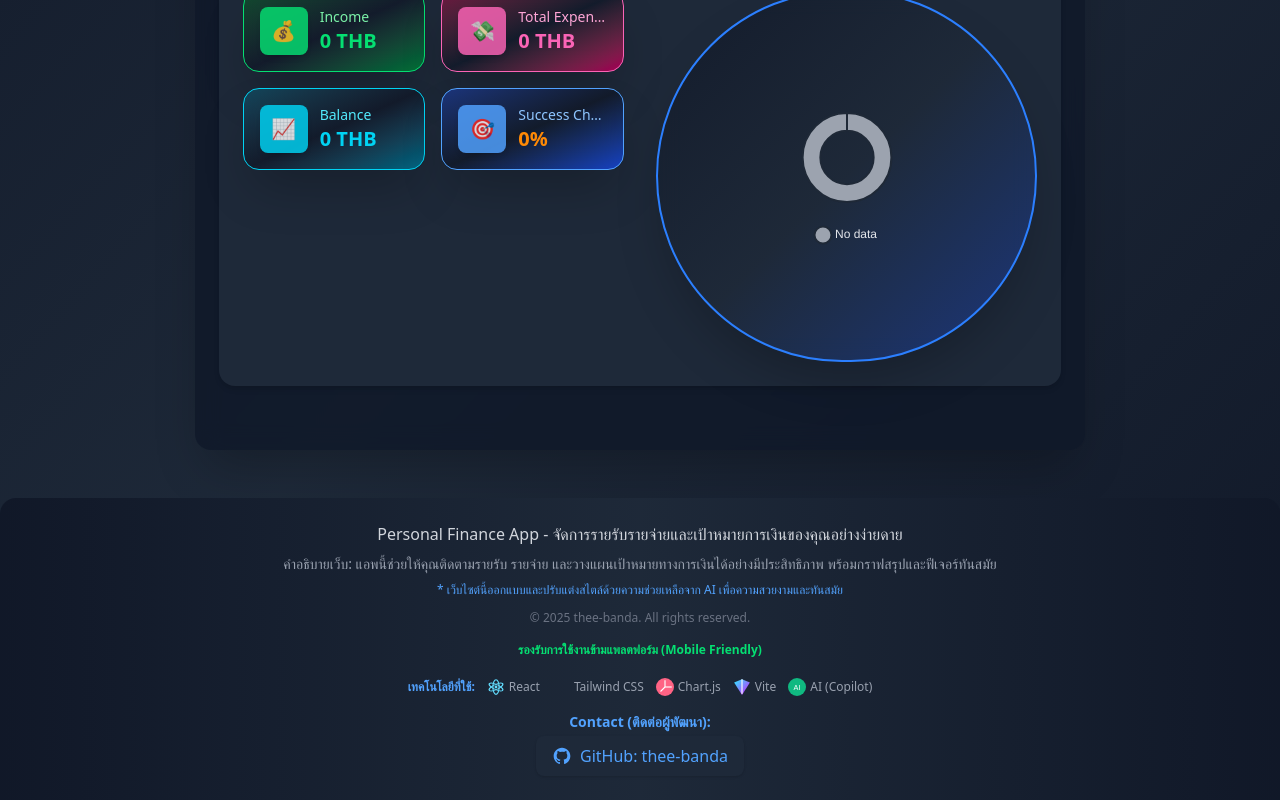
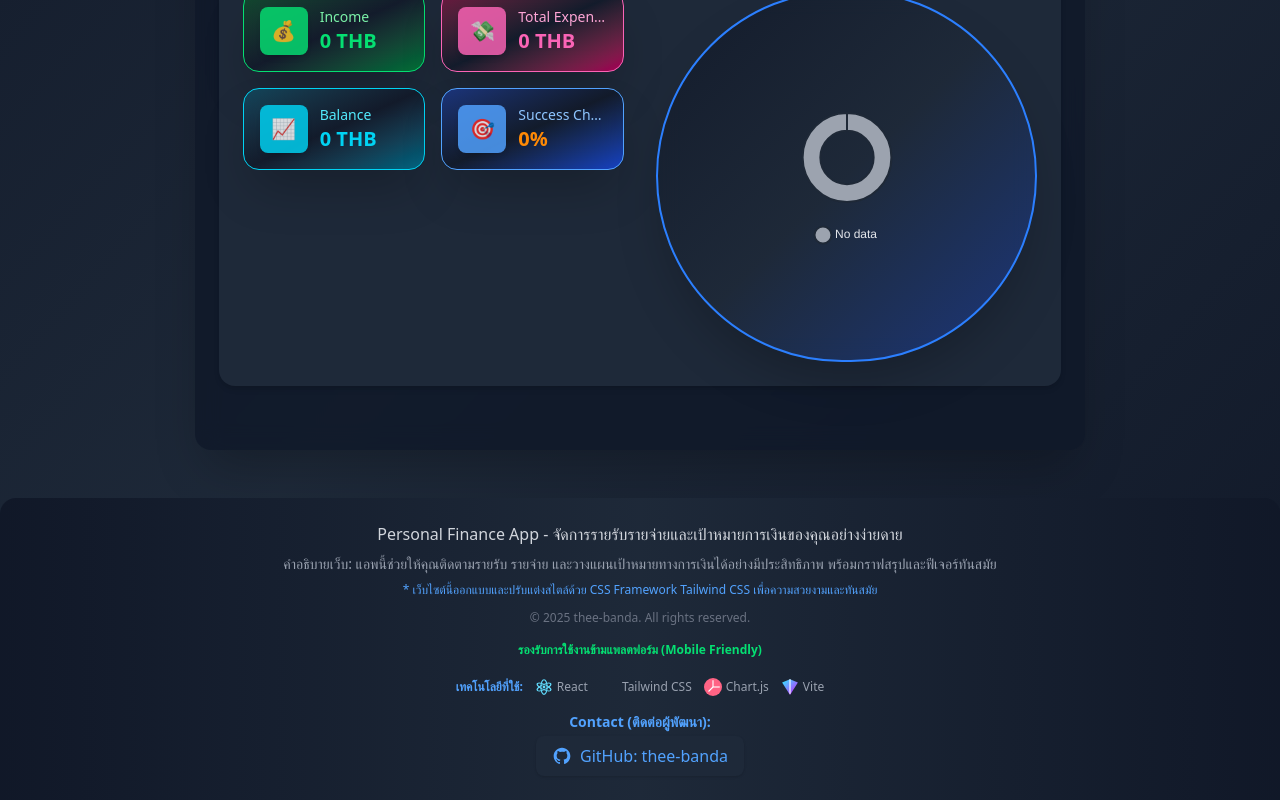
Before and after one commit to thee-banda/personal-finance-app, a React (Vite) app in the folder frontend/: page / in a window 1280 px wide. Shown: the part 612-1412 px from the top of the page. Built offline with nearby package versions, Linux system fonts and the light colour scheme.

Commit message:
fix: correct text in Footer component

```diff
--- a/frontend/src/components/Footer.jsx
+++ b/frontend/src/components/Footer.jsx
@@ -11,7 +11,7 @@ function Footer() {
           คำอธิบายเว็บ: แอพนี้ช่วยให้คุณติดตามรายรับ รายจ่าย และวางแผนเป้าหมายทางการเงินได้อย่างมีประสิทธิภาพ พร้อมกราฟสรุปและฟีเจอร์ทันสมัย
         </p>
         <p className="text-xs text-blue-400 mt-2">
-          * เว็บไซต์นี้ออกแบบและปรับแต่งสไตล์ด้วยความช่วยเหลือจาก AI เพื่อความสวยงามและทันสมัย
+          * เว็บไซต์นี้ออกแบบและปรับแต่งสไตล์ด้วย CSS Framework Tailwind CSS เพื่อความสวยงามและทันสมัย
         </p>
         <p className="text-xs mt-3 text-gray-500">
           &copy; {new Date().getFullYear()} thee-banda. All rights reserved.
@@ -39,11 +39,6 @@ function Footer() {
             <svg viewBox="0 0 32 32" width="18" height="18" fill="none" xmlns="http://www.w3.org/2000/svg"><defs><linearGradient id="vite1" x1="6" y1="6" x2="26" y2="26" gradientUnits="userSpaceOnUse"><stop stopColor="#41D1FF"/><stop offset="1" stopColor="#BD34FE"/></linearGradient></defs><path d="M16 2l14 6-14 22L2 8l14-6z" fill="url(#vite1)"/><path d="M16 2v26" stroke="#fff" strokeWidth="2"/></svg>
             Vite
           </span>
-          <span className="flex items-center gap-1">
-            {/* AI (Copilot) */}
-            <svg viewBox="0 0 32 32" width="18" height="18" fill="none" xmlns="http://www.w3.org/2000/svg"><circle cx="16" cy="16" r="16" fill="#10B981"/><text x="16" y="21" textAnchor="middle" fontSize="13" fill="#fff" fontFamily="Arial">AI</text></svg>
-            AI (Copilot)
-          </span>
         </div>
         <div className="mt-4">
           <div className="mb-1 text-sm text-blue-400 font-semibold">Contact (ติดต่อผู้พัฒนา):</div>
```
